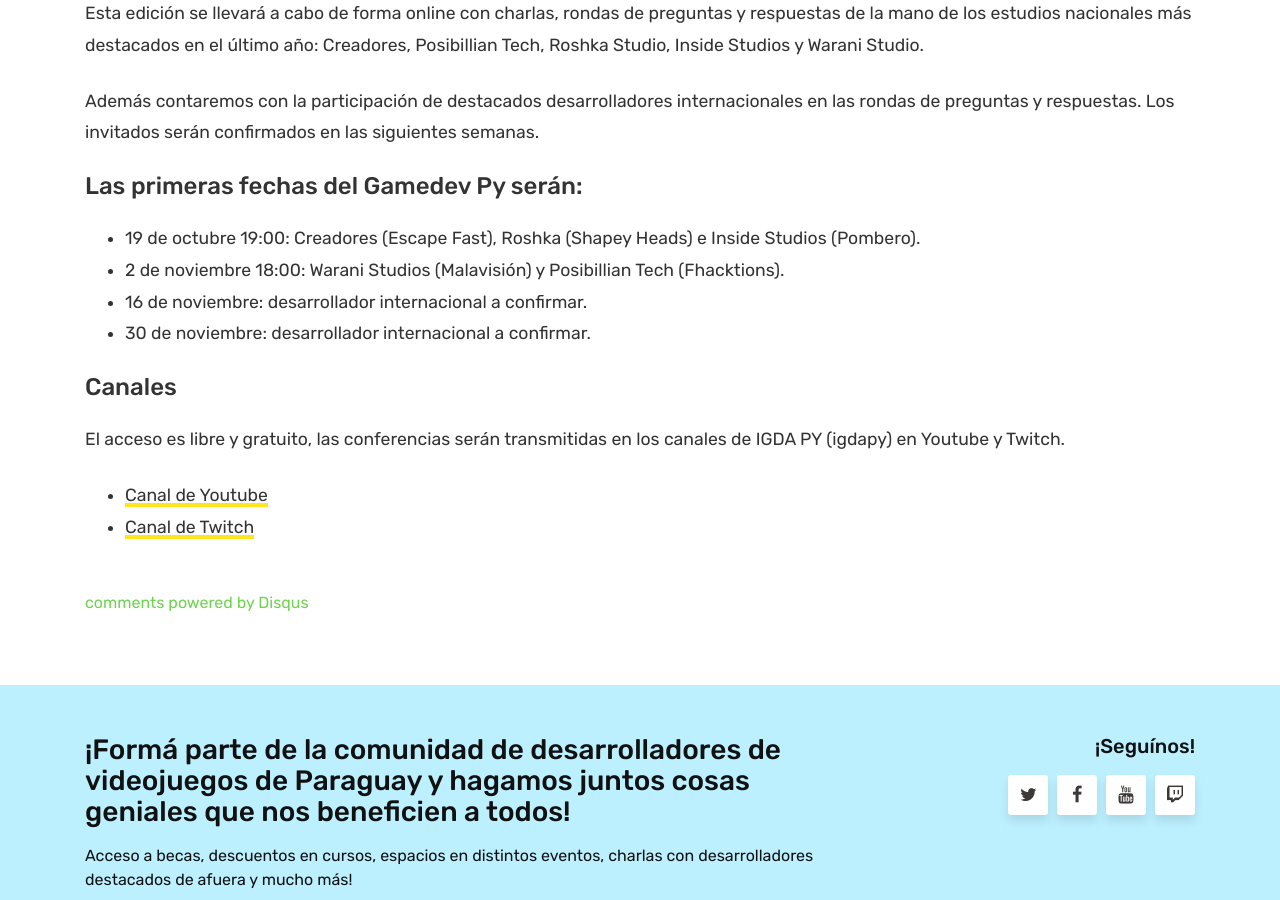
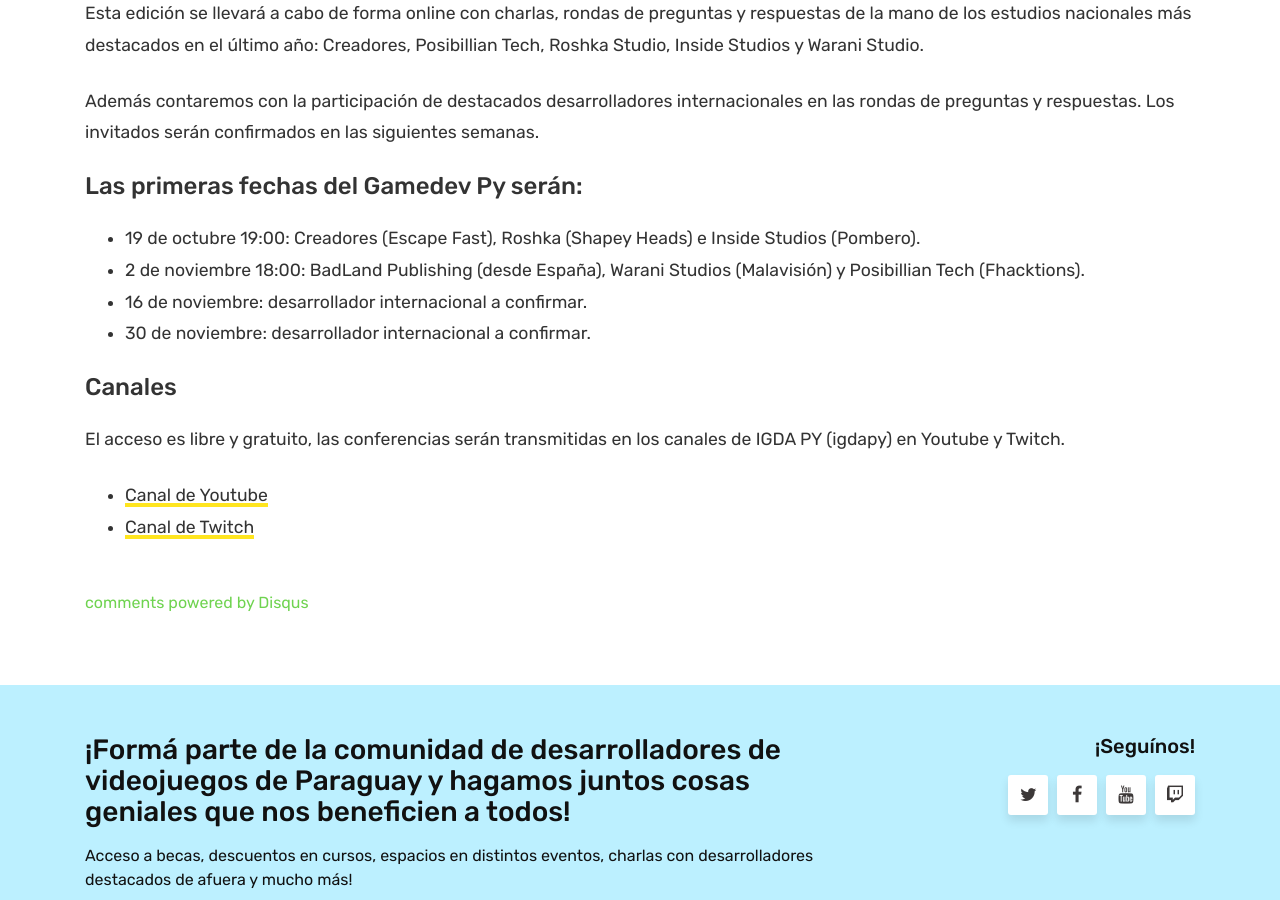
Before and after one commit to pescode/igdapy.github.io, a Jekyll site: the page built from eventos/e-gamedev-py-2020.md, in a window 1280 px wide and 900 px high, scrolled down 798 px. Built offline with Jekyll 4.4.1, drawn with Linux system fonts in a browser that asks for light colours; comment, search, counter and statistics services are not loaded.

Commit message:
Added BadLand to event.

```diff
--- a/eventos/e-gamedev-py-2020.md
+++ b/eventos/e-gamedev-py-2020.md
@@ -19,7 +19,7 @@
 
 #### Las primeras fechas del Gamedev Py serán:
 - 19 de octubre 19:00: Creadores (Escape Fast), Roshka (Shapey Heads) e Inside Studios (Pombero).
-- 2 de noviembre 18:00: Warani Studios (Malavisión) y Posibillian Tech (Fhacktions).
+- 2 de noviembre 18:00: BadLand Publishing (desde España), Warani Studios (Malavisión) y Posibillian Tech (Fhacktions).
 - 16 de noviembre: desarrollador internacional a confirmar.
 - 30 de noviembre: desarrollador internacional a confirmar.
 
```
Also changed, not shown: _posts/2020-10-13-e-gamedev-py-2020.md (+1 -1 lines).
